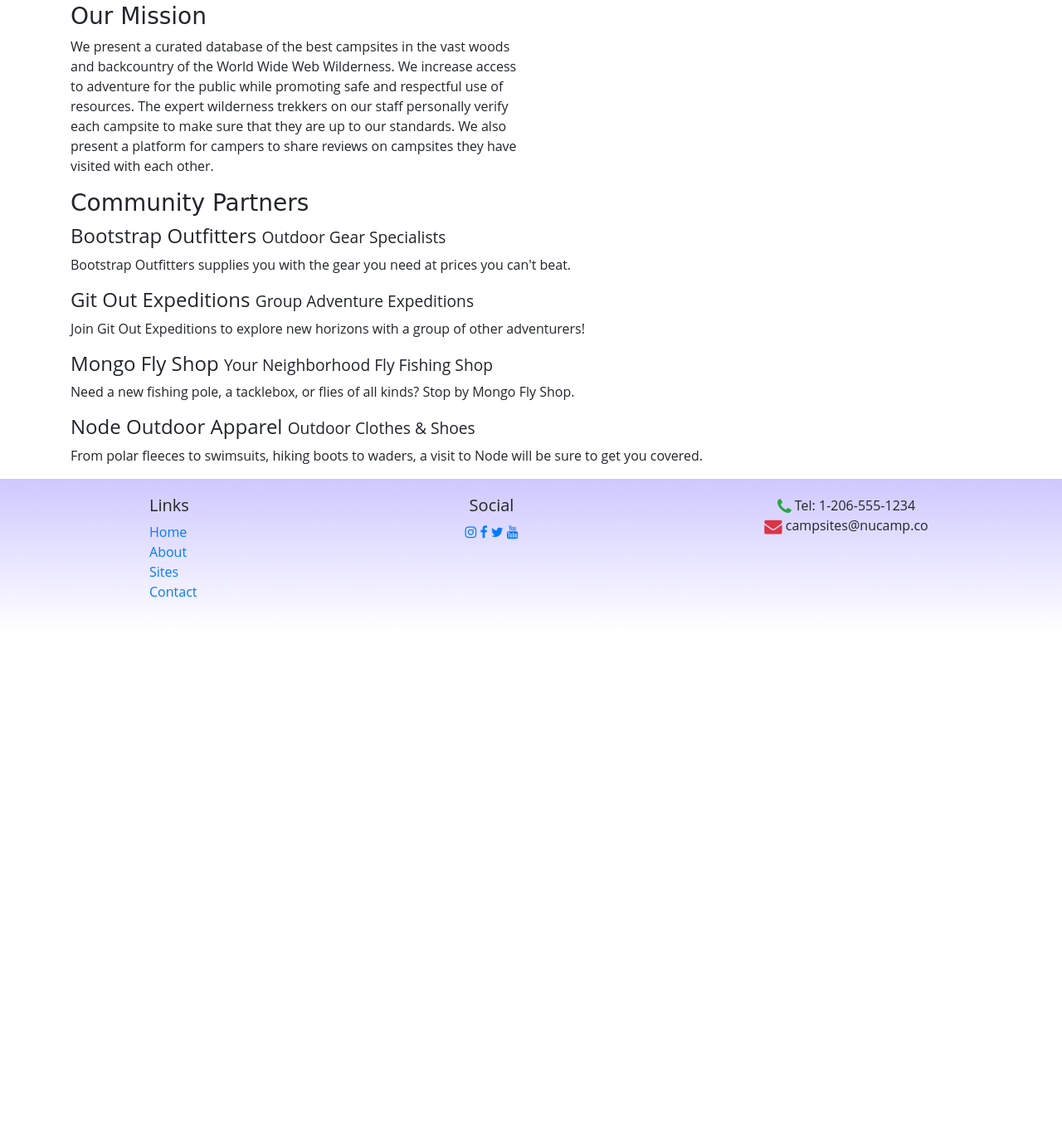
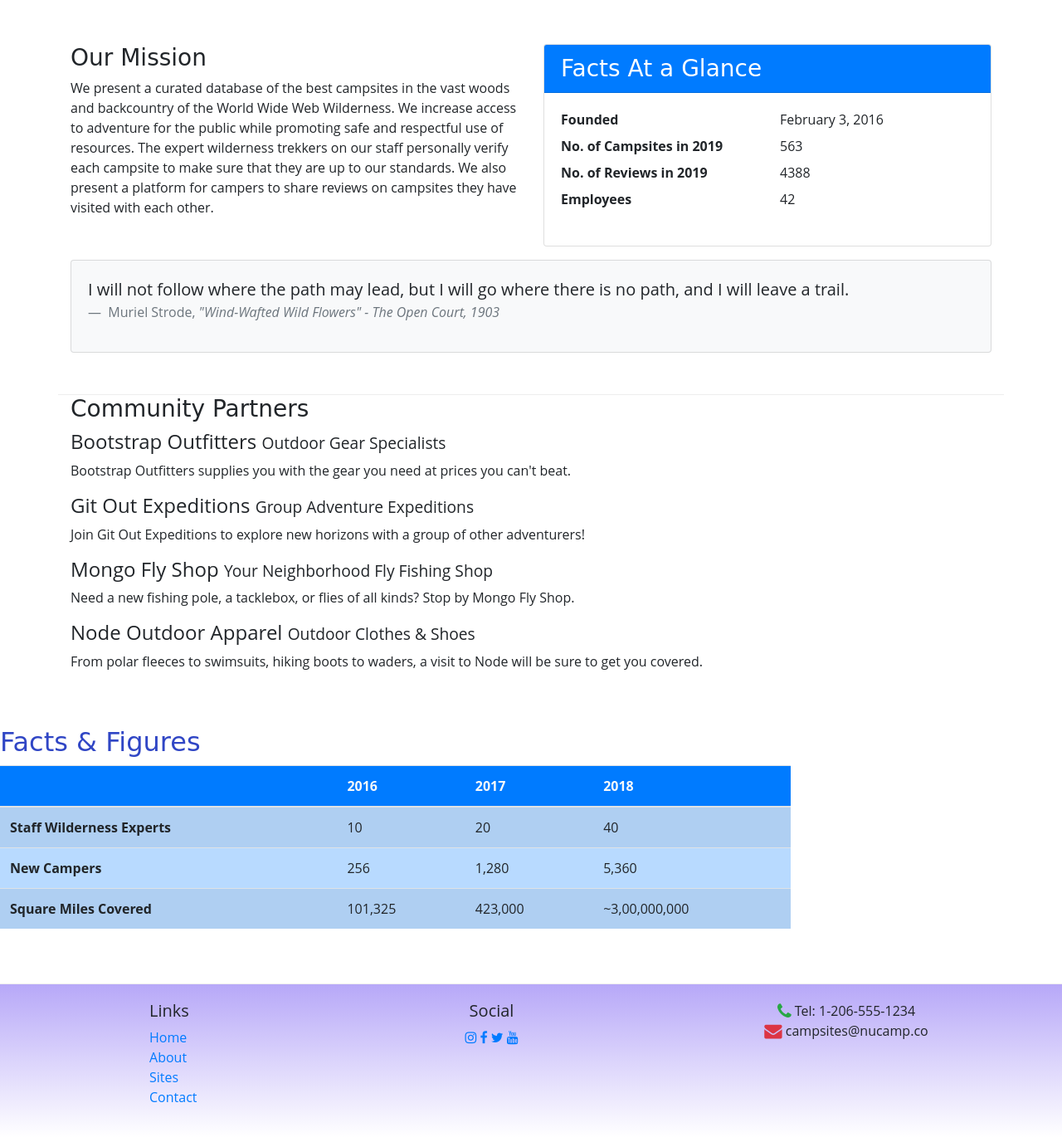
Before and after one commit to edgarmontes/BootstrapProjectSetup, a website: page aboutus.html in a window 1280 px wide. Shown: the part 351-1721 px from the top of the page at 83% size. Before the commit the page ends 1112 px from the top, so only its background shows below. Drawn offline with nearby package versions, Linux system fonts and the light colour scheme.

Commit message:
Test table

```diff
--- a/aboutus.html
+++ b/aboutus.html
@@ -88,7 +88,7 @@
         </div>
       </div>
 
-      <div class="row">
+      <div class="row row-content">
         <div class="col-sm-6">
           <h3>Our Mission</h3>
           <p>
@@ -100,6 +100,39 @@
             to our standards. We also present a platform for campers to share
             reviews on campsites they have visited with each other.
           </p>
+        </div>
+        <div class="col-sm-6">
+          <div class="card">
+            <h3 class="card-header bg-primary text-white">Facts At a Glance</h3>
+            <div class="card-body">
+              <dl class="row">
+                <dt class="col-6">Founded</dt>
+                <dd class="col-6">February 3, 2016</dd>
+                <dt class="col-6">No. of Campsites in 2019</dt>
+                <dd class="col-6">563</dd>
+                <dt class="col-6">No. of Reviews in 2019</dt>
+                <dd class="col-6">4388</dd>
+                <dt class="col-6">Employees</dt>
+                <dd class="col-6">42</dd>
+              </dl>
+            </div>
+          </div>
+        </div>
+        <div class="col">
+          <div class="card card-body bg-light mt-3">
+            <blockquote class="blockquote">
+              <p class="mb-0">
+                I will not follow where the path may lead, but I will go where
+                there is no path, and I will leave a trail.
+              </p>
+              <footer class="blockquote-footer">
+                Muriel Strode,
+                <cite title="Source Title"
+                  >"Wind-Wafted Wild Flowers" - The Open Court, 1903</cite
+                >
+              </footer>
+            </blockquote>
+          </div>
         </div>
       </div>
 
@@ -134,7 +167,46 @@
       </div>
     </div>
 
-    <footer>
+    <!--Adding table-->
+    <div class="row row-content">
+      <div class="col-sm-9">
+        <h2>Facts &amp; Figures</h2>
+        <div class="table-responsive">
+          <table class="table table-striped">
+            <thead>
+              <tr class="bg-primary text-light">
+                <th></th>
+                <th>2016</th>
+                <th>2017</th>
+                <th>2018</th>
+              </tr>
+            </thead>
+            <tbody class="table-primary">
+              <tr>
+                <th>Staff Wilderness Experts</th>
+                <td>10</td>
+                <td>20</td>
+                <td>40</td>
+              </tr>
+              <tr>
+                <th>New Campers</th>
+                <td>256</td>
+                <td>1,280</td>
+                <td>5,360</td>
+              </tr>
+              <tr>
+                <th>Square Miles Covered</th>
+                <td>101,325</td>
+                <td>423,000</td>
+                <td>~3,00,000,000</td>
+              </tr>
+            </tbody>
+          </table>
+        </div>
+      </div>
+    </div>
+
+    <footer class="site-footer">
       <div class="container">
         <div class="row">
           <div class="col-4 col-sm-2 offset-1">
--- a/css/styles.css
+++ b/css/styles.css
@@ -1,37 +1,39 @@
-body{
-    font-family: "Open sans",sans-serif;
+body {
+  font-family: "Open sans", sans-serif;
 }
 
-h1,h2,h3{
-    font-family: "Lobster",cursive;
+h1,
+h2,
+h3 {
+  font-family: "Lobster", cursive;
 }
 
-h2{
+h2 {
   color: #3046c5;
 }
 
-header h2{
+header h2 {
   color: #cec8ff;
 }
 
-footer{
-    background-image: linear-gradient(#cec8ff,white);
-    padding: 20px 0;
+.site-footer {
+  background-image: linear-gradient(#b7a8f8, white);
+  padding: 20px 0px;
 }
 
-.jumbotron{
+.jumbotron {
   margin: 0;
   padding: 30px;
-    background-image: linear-gradient(to right, #5637dd,#3046c5,#60106b);
+  background-image: linear-gradient(to right, #5637dd, #3046c5, #60106b);
   color: white;
 }
 
-.row-content{
+.row-content {
   padding: 50px 0;
   border-bottom: 1px ridge;
   min-height: 200px;
 }
 
-.navbar{
+.navbar {
   background-color: #901cad;
 }
```
Also changed, not shown: contactus.html (+1 -1 lines), index.html (+1 -1 lines). Lines whose indentation alone changed are shown as unchanged.
